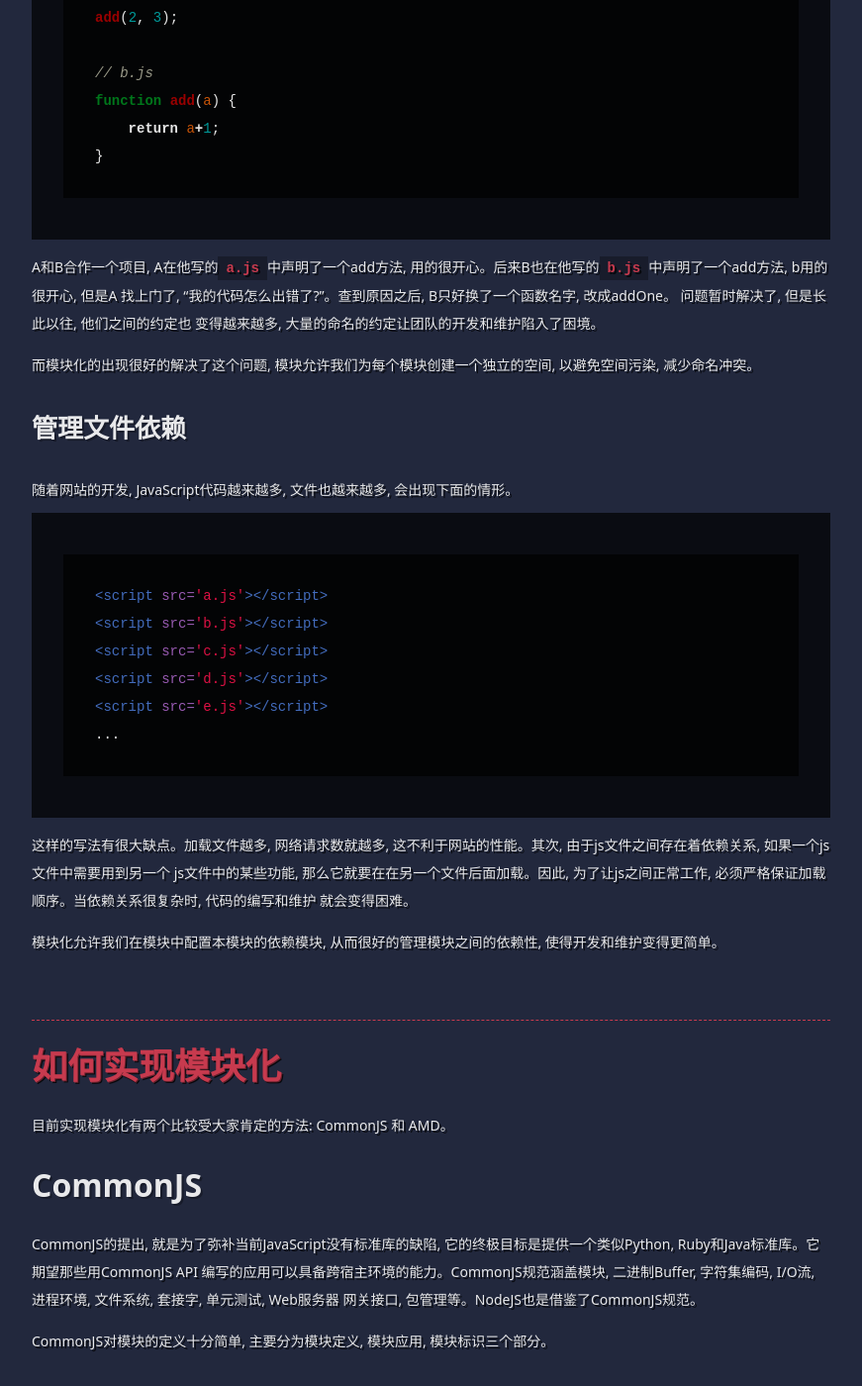
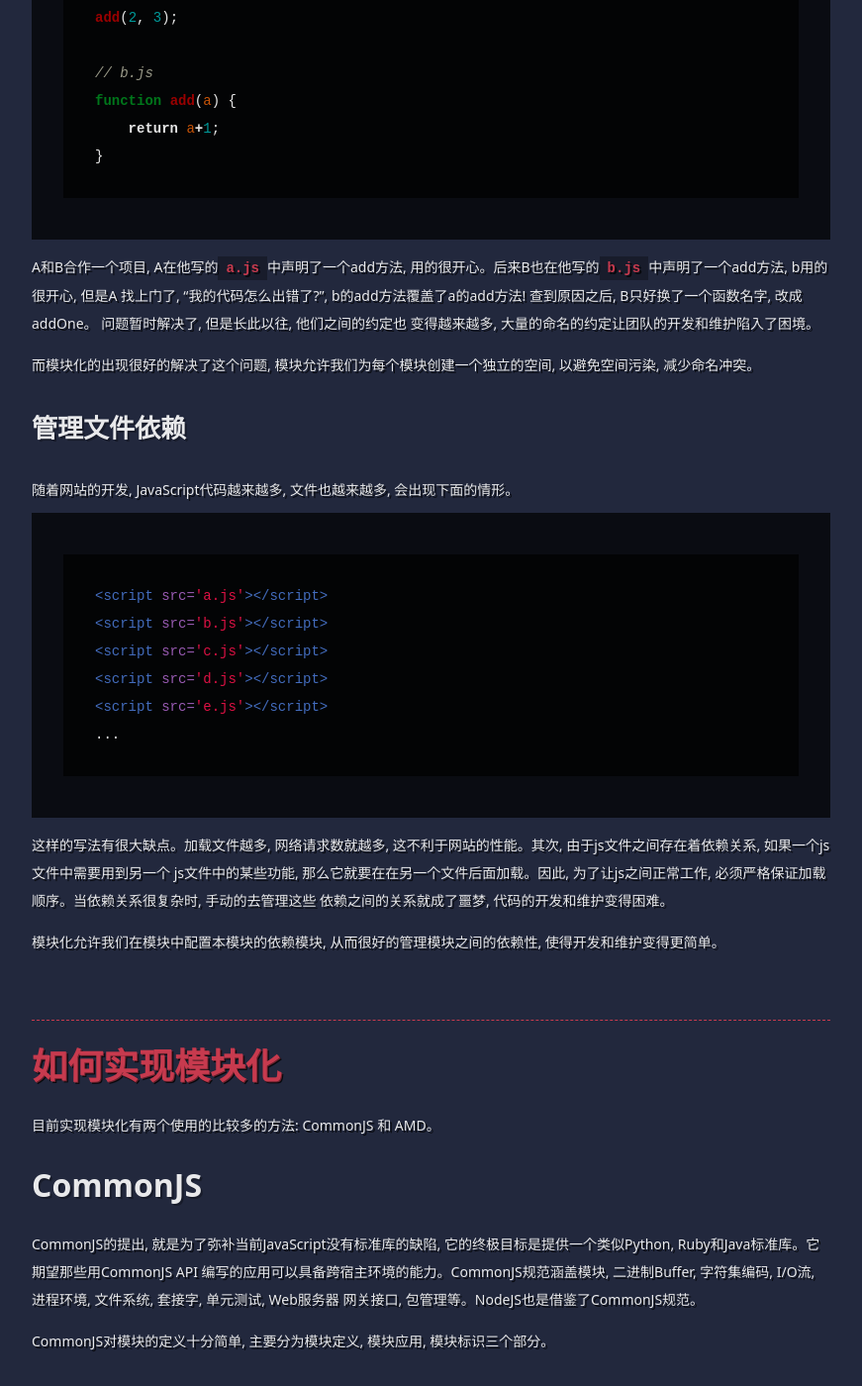
Before and after one commit to lancebiu/lancebiu.github.io, a Jekyll site: the page built from _posts/2016-08-28-js-module.markdown, in a window 1280 px wide and 1400 px high, scrolled down 1102 px. Shown: the whole window at 99% size, without its empty margins (205-1076 px from the left). Built offline with Jekyll 4.4.1, drawn with Linux system fonts in a browser that asks for light colours; nearby versions of some CDN libraries; comment, search, counter and statistics services are not loaded.

Commit message:
update a post

````diff
--- a/_posts/2016-08-28-js-module.markdown
+++ b/_posts/2016-08-28-js-module.markdown
@@ -36,7 +36,7 @@ function add(a) {
 ```
 
 A和B合作一个项目, A在他写的`a.js`中声明了一个add方法, 用的很开心。后来B也在他写的`b.js`中声明了一个add方法, b用的很开心, 但是A
-找上门了, "我的代码怎么出错了?"。查到原因之后, B只好换了一个函数名字, 改成addOne。 问题暂时解决了, 但是长此以往, 他们之间的约定也
+找上门了, "我的代码怎么出错了?", b的add方法覆盖了a的add方法! 查到原因之后, B只好换了一个函数名字, 改成addOne。 问题暂时解决了, 但是长此以往, 他们之间的约定也
 变得越来越多, 大量的命名的约定让团队的开发和维护陷入了困境。
 
 而模块化的出现很好的解决了这个问题, 模块允许我们为每个模块创建一个独立的空间, 以避免空间污染, 减少命名冲突。
@@ -55,14 +55,14 @@ A和B合作一个项目, A在他写的`a.js`中声明了一个add方法, 用的
 ```
 
 这样的写法有很大缺点。加载文件越多, 网络请求数就越多, 这不利于网站的性能。其次, 由于js文件之间存在着依赖关系, 如果一个js文件中需要用到另一个
-js文件中的某些功能, 那么它就要在在另一个文件后面加载。因此, 为了让js之间正常工作, 必须严格保证加载顺序。当依赖关系很复杂时, 代码的编写和维护
-就会变得困难。
+js文件中的某些功能, 那么它就要在在另一个文件后面加载。因此, 为了让js之间正常工作, 必须严格保证加载顺序。当依赖关系很复杂时, 手动的去管理这些
+依赖之间的关系就成了噩梦, 代码的开发和维护变得困难。
 
 模块化允许我们在模块中配置本模块的依赖模块, 从而很好的管理模块之间的依赖性, 使得开发和维护变得更简单。
 
 ## 如何实现模块化
 
-目前实现模块化有两个比较受大家肯定的方法: CommonJS 和 AMD。
+目前实现模块化有两个使用的比较多的方法: CommonJS 和 AMD。
 
 ### CommonJS
 
````
